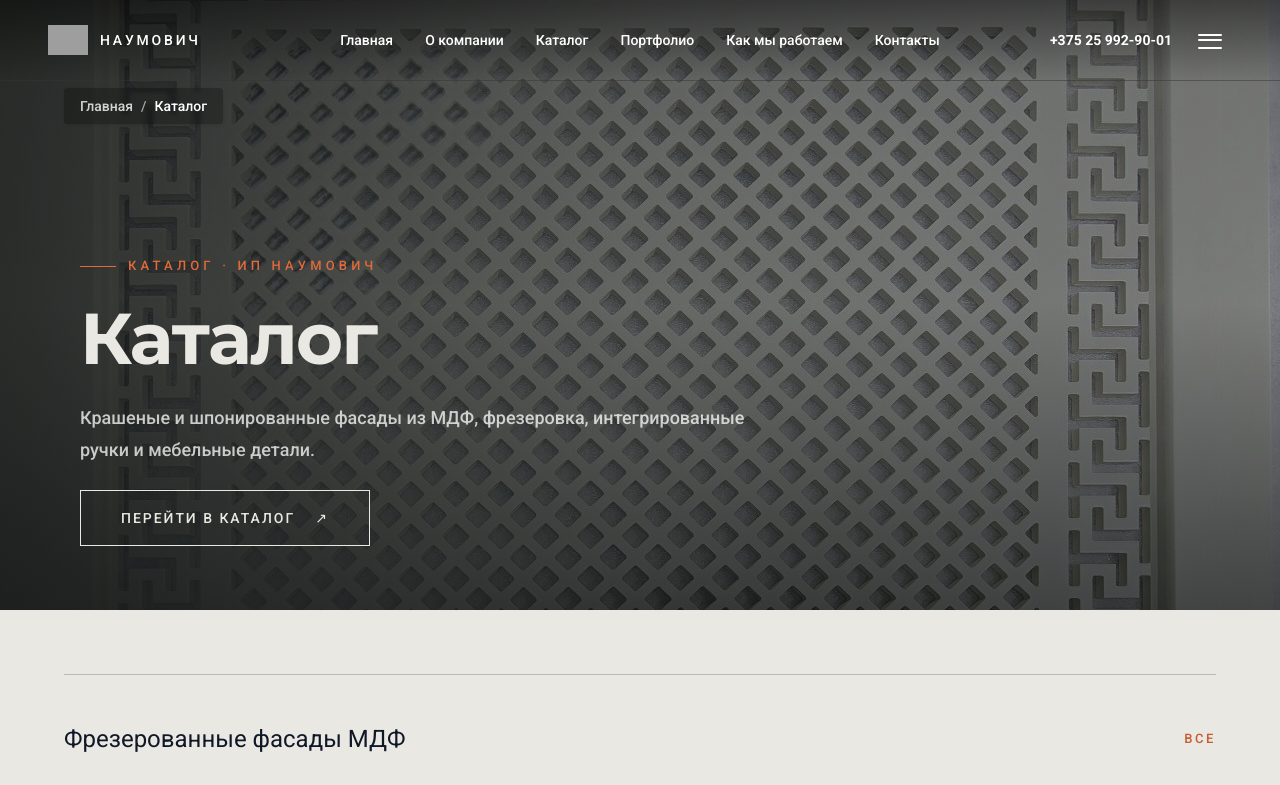
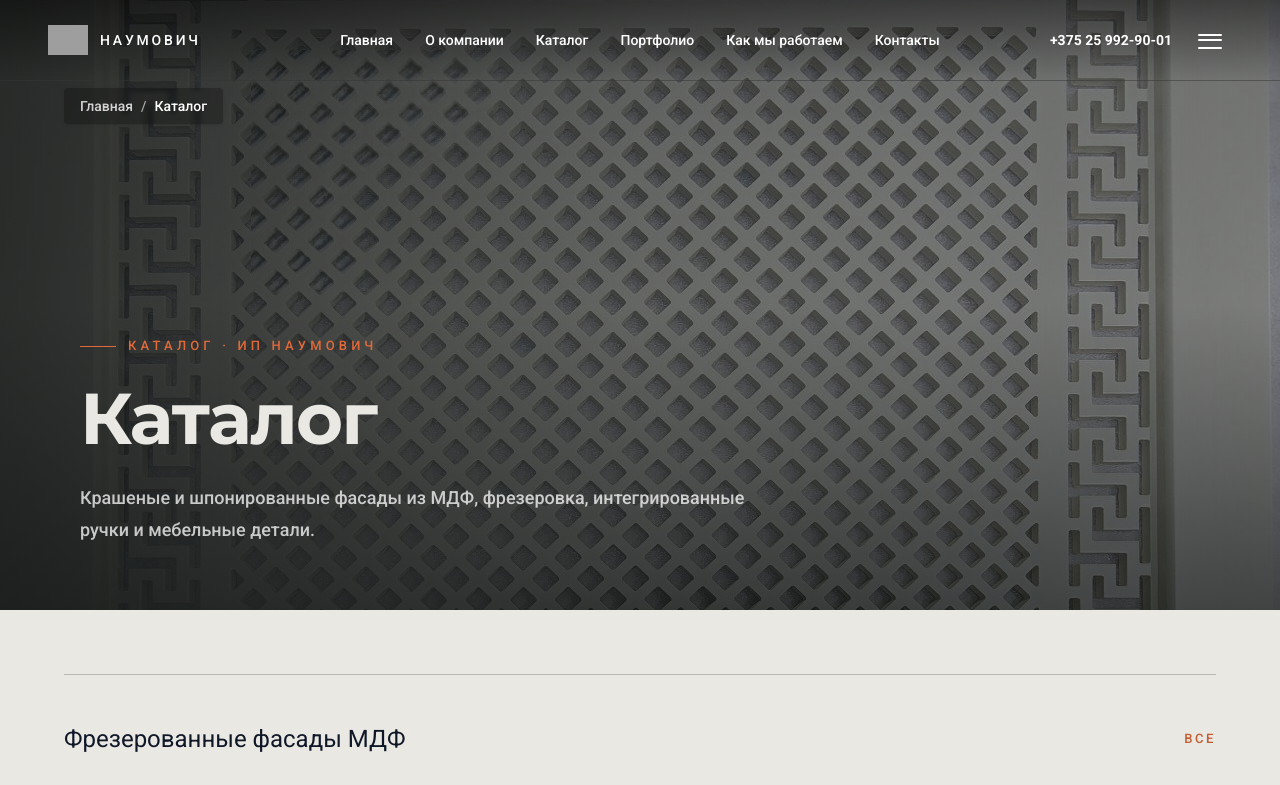
Before and after one commit to IljaBelousow/naumovich-site, a Next.js app: page /catalog in a window 1280 px wide. Shown: the top 785 px of the page. Built offline with nearby package versions, Linux system fonts and the light colour scheme; grey boxes are pictures that could not be loaded.

Commit message:
Remove redundant catalog hero button

```diff
--- a/src/app/catalog/page.tsx
+++ b/src/app/catalog/page.tsx
@@ -38,9 +38,6 @@ export default function CatalogPage() {
             <p className="about-intro max-w-2xl text-base leading-8 text-white/75 sm:text-lg">
               Крашеные и шпонированные фасады из МДФ, фрезеровка, интегрированные ручки и мебельные детали.
             </p>
-            <Link href="/catalog" className="site-button-on-dark group mt-6 inline-flex shrink-0">
-              Перейти в каталог <span aria-hidden="true" className="transition-transform duration-300 group-hover:translate-x-1">↗</span>
-            </Link>
           </div>
         </div>
       </section>
```
